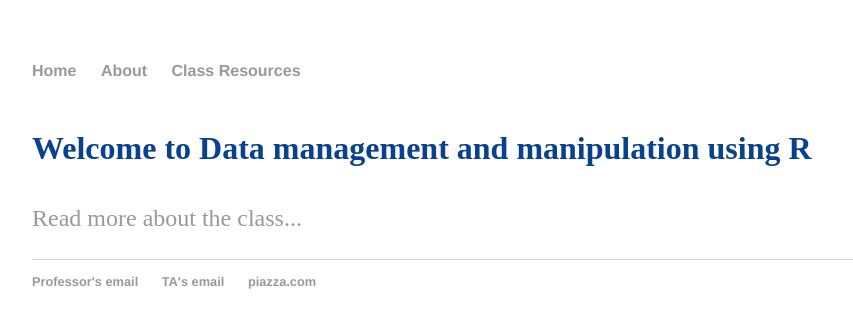
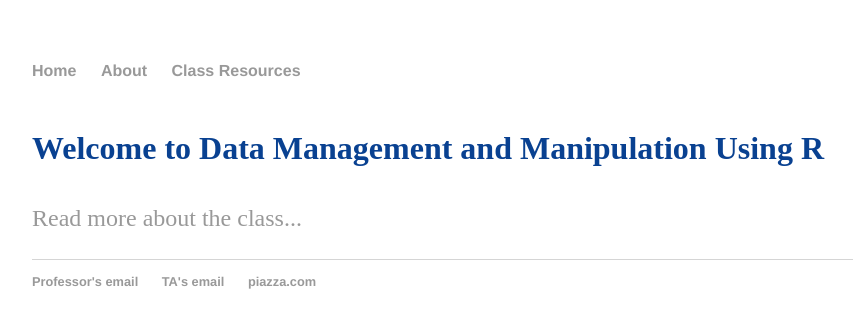
Before and after one commit to ozanj/rclass, a Jekyll site: the page built from index.html, in a window 1280 px wide. Shown: the top 328 px of the page, without its empty margins (160-1013 px from the left). Built offline with Jekyll 4.4.1, drawn with Linux system fonts in a browser that asks for light colours.

Commit message:
revisions to site

```diff
--- a/index.html
+++ b/index.html
@@ -5,7 +5,7 @@ title: Home
 
 		<div class="blurb">
 			<h1>
-				<font face = "Times New Roman" size = "6" color = "#094191" > Welcome to Data management and manipulation using R </font><br />
+				<font face = "Times New Roman" size = "6" color = "#094191" > Welcome to Data Management and Manipulation Using R </font><br />
 
 			</h1>
 			<p><a href="{{"/about" | relative_url }}"> Read more about the class...</a></p>
--- a/resources/index.html
+++ b/resources/index.html
@@ -73,9 +73,12 @@ title: Class Resources
 	<div clas="wrapper">
 		<button class="collapsible">Syllabus & Class Resources</button>
 		<div class="content">
-			<p>Syllabus:</p>
+			<p>UCLA Syllabus:</p>
 			<p class="indented">
 			<a href= "https://github.com/ozanj/rclass/raw/master/syllabus/syllabus.pdf" style="color:#094191">Link to Syllabus </a> <br /> </p>
+			<p>UA Syllabus:</p>
+			<p class="indented">
+			<a href= "https://github.com/ozanj/rclass/raw/master/syllabus/syllabus_ua.pdf" style="color:#094191">Link to Syllabus </a> <br /> </p>
 			<p>Resources:</p>
 			<p class="indented">
 			<a href= "https://github.com/ozanj/rclass/raw/master/rclass_directory.zip" style="color:#094191">Download class folder structure zip file</a>  <br />
```
